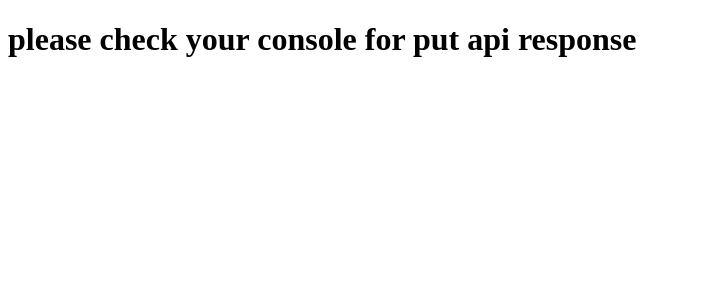
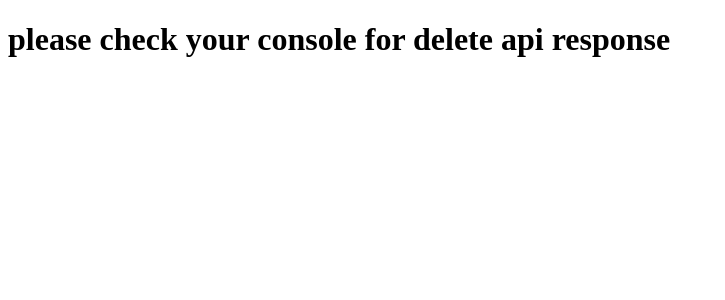
Before and after one commit to imranworkspace/react_crud_api, a React (Create React App) app: page / in a window 1280 px wide. Shown: the top 300 px of the page, without its empty margins (0-725 px from the left). Built offline with nearby package versions, Linux system fonts and the light colour scheme; no server answers.

Commit message:
delete api

```diff
--- a/src/App.js
+++ b/src/App.js
@@ -5,16 +5,13 @@ const App = () => {
   const [data,setData] = useState([])
 
   useEffect(()=>
-    axios.put('https://reqres.in/api/users/2',{
-      "name": "imran",
-      "job": "fullstack developer"
-    })
+    axios.delete('https://reqres.in/api/users/2')
     .then(res=>console.log(res.data))
     .catch(err=>console.log(err)),[]
   )
   return (
     <div>
-      <h1>please check your console for put api response</h1>
+      <h1>please check your console for delete api response</h1>
 
     </div>
   )
```
